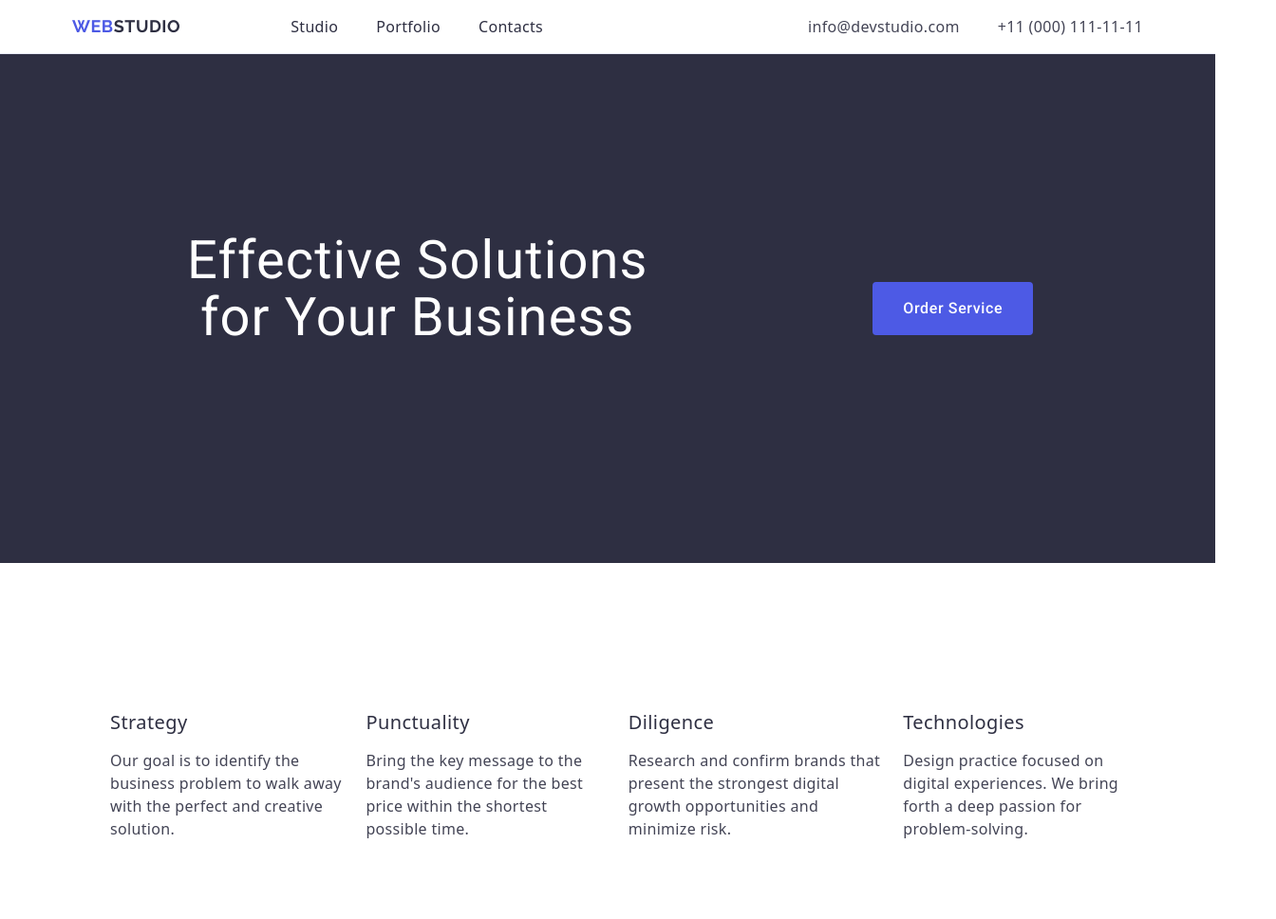
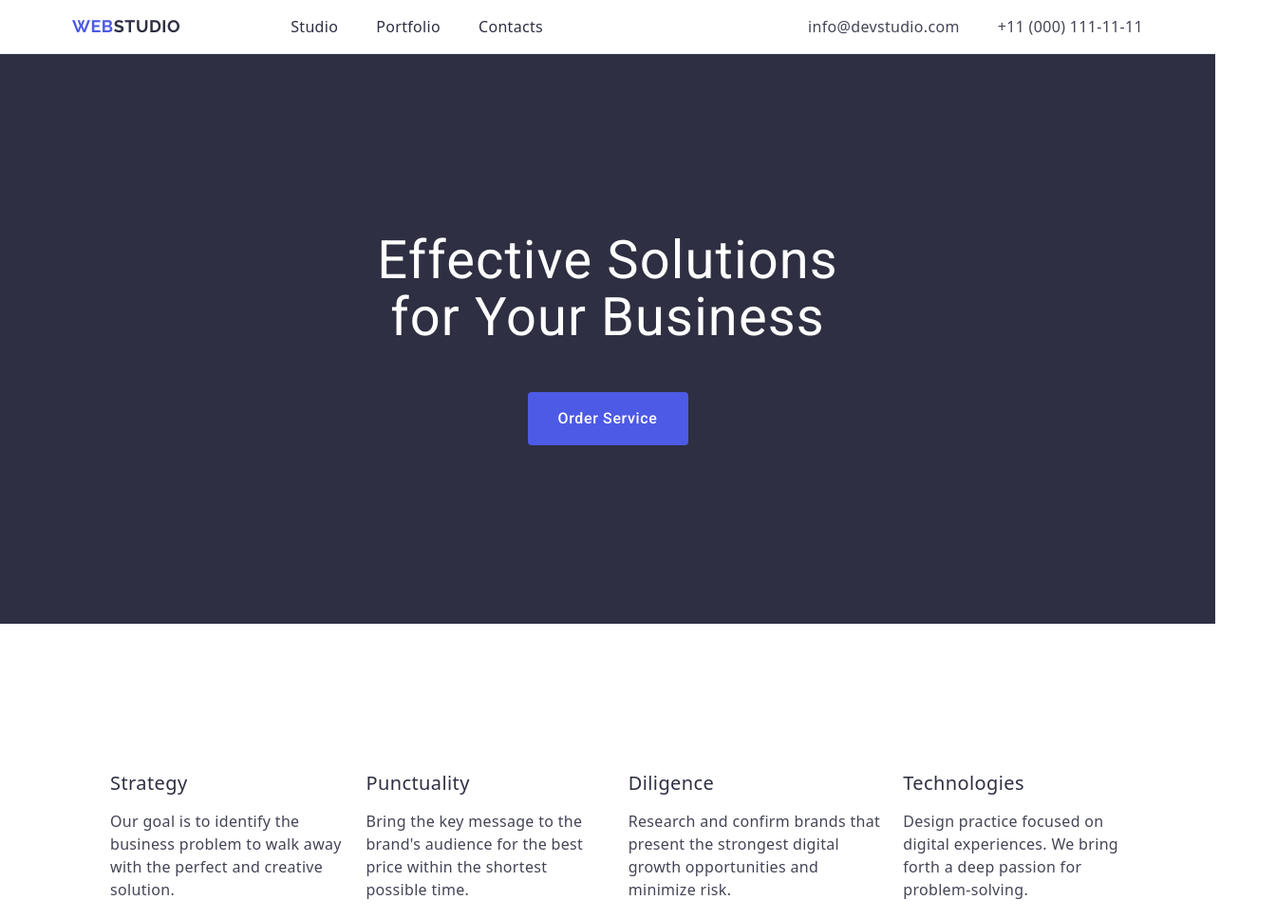
Before and after one commit to wftl1136/goit-markup-hw-03, a plain HTML site: page index.html in a window 1280 px wide. Shown: the top 968 px of the page at 95% size, 1344 px wide, since content can reach past the window. Drawn offline with nearby package versions, Linux system fonts and the light colour scheme.

Commit message:
add murkup portfolio

```diff
--- a/css/styles.css
+++ b/css/styles.css
@@ -10,6 +10,12 @@
     align-items: center;
 }
 
+.main-container {
+    align-items: center;
+    width: 1158px;
+    margin: 0 auto;
+    padding: 0 15px;
+}
 
 .nav-header {
     display: flex;
@@ -140,8 +146,9 @@ color: #f4f4fd;
     letter-spacing: 0.02em;
     color: #ffffff;
     max-width: 496px;
-    padding-bottom: 40px;
     margin: 0 auto;
+    margin-bottom: 48px;
+
 
 }
 
@@ -162,7 +169,6 @@ color: #f4f4fd;
     background-color:  #4d5ae5;
     border-radius: 4px;
     margin: 0 auto;
-
 
 }
 
--- a/index.html
+++ b/index.html
@@ -40,7 +40,7 @@
 <main>
 
     <section class="main_section">
-        <div class="container">
+        <div class="main-container">
         <h1 class="main_title">Effective Solutions for Your Business</h1>
         <button type="button" class="main_button">Order Service</button>
     </div>
@@ -48,7 +48,7 @@
 
 
     <section class="custom_section">
-        <div class="container">
+        <div class="main-container">
         <h2 class="visually-hidden">Our Privileges</h2>
         <ul class="privileges_list">
             <li class="privilege_item">
@@ -74,7 +74,7 @@
 
 
     <section class="team-header">
-        <div class="container">
+        <div class="main-container">
         <h2 class="team-info">Our Team</h2>
         <ul class="team-list">
             <li class="white-background">
@@ -111,7 +111,7 @@
 
      <!-- Portfolio -->
      <section class="portolio-section">
-        <div class="container">
+        <div class="main-container">
         <h2 class="team-info">Our Portfolio</h2>
         <ul class="portfolio-list">
             <li class="portfolio-li">
@@ -163,7 +163,7 @@
 
     <!-- Footer -->
     <footer class="footer_section">
-        <div class="container">
+        <div class="main-container">
         <a href="./index.html" class="footer_logo">Web<span class="footer_logo_span">Studio</span></a>
         <p class="footer_description">Increase the flow of customers and sales for your business with digital marketing & growth solutions.</p>
     </div>
```
